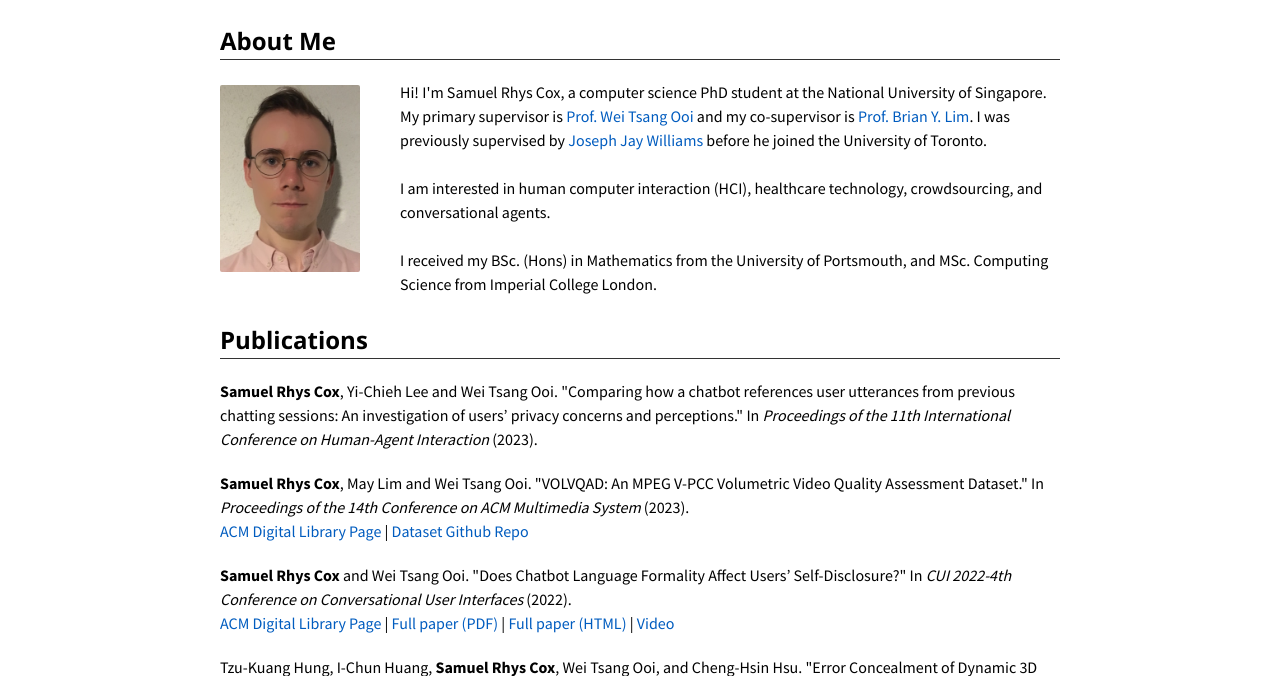
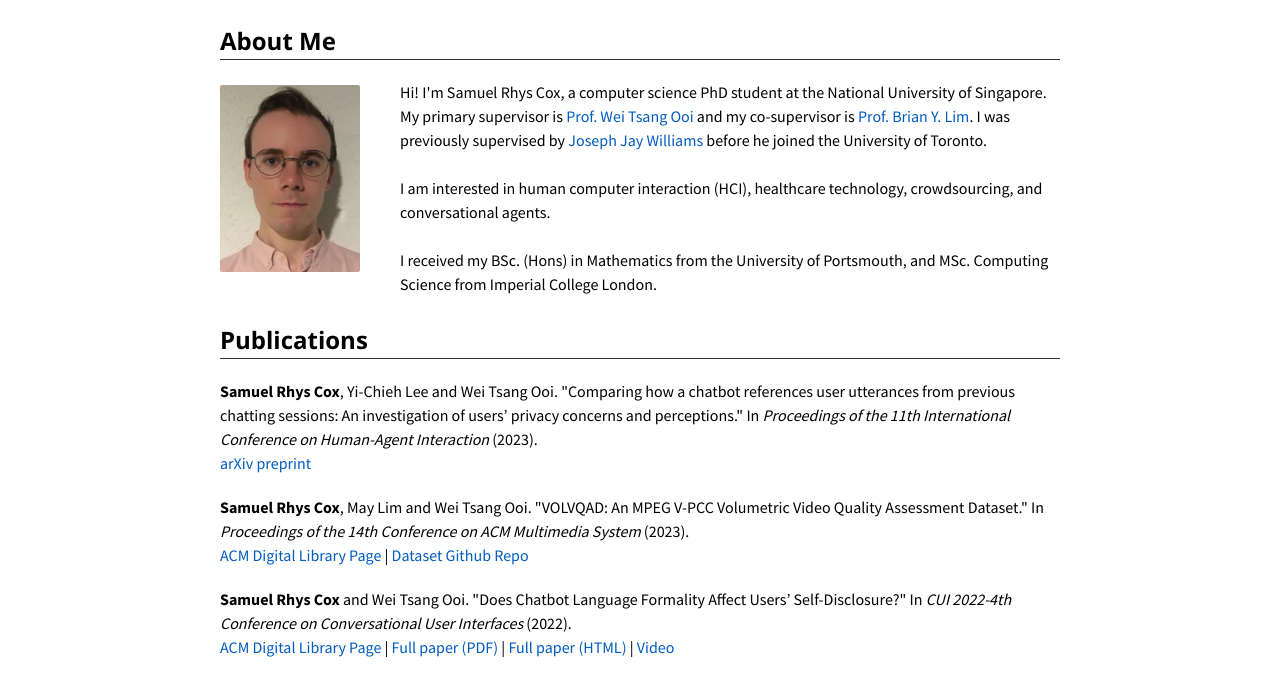
Before and after one commit to SamuCox/samucox.github.io, a plain HTML site: page index.html in a window 1280 px wide. Shown: the part 73-749 px from the top of the page. Drawn offline with nearby package versions, Linux system fonts and the light colour scheme.

Commit message:
Added arXiv HAI'23 url

```diff
--- a/index.html
+++ b/index.html
@@ -70,6 +70,8 @@
             <hr>
             <p class="text">
               <b>Samuel Rhys Cox</b>, Yi-Chieh Lee and Wei Tsang Ooi. "Comparing how a chatbot references user utterances from previous chatting sessions: An investigation of users’ privacy concerns and perceptions." In <i>Proceedings of the 11th International Conference on Human-Agent Interaction</i> (2023).
+              <br>
+              <a href="https://arxiv.org/abs/2308.04879" target="_blank">arXiv preprint</a>
             </p>
             <p class="text">
               <b>Samuel Rhys Cox</b>, May Lim and Wei Tsang Ooi. "VOLVQAD: An MPEG V-PCC Volumetric Video Quality Assessment Dataset." In <i>Proceedings of the 14th Conference on ACM Multimedia System</i> (2023).
```
